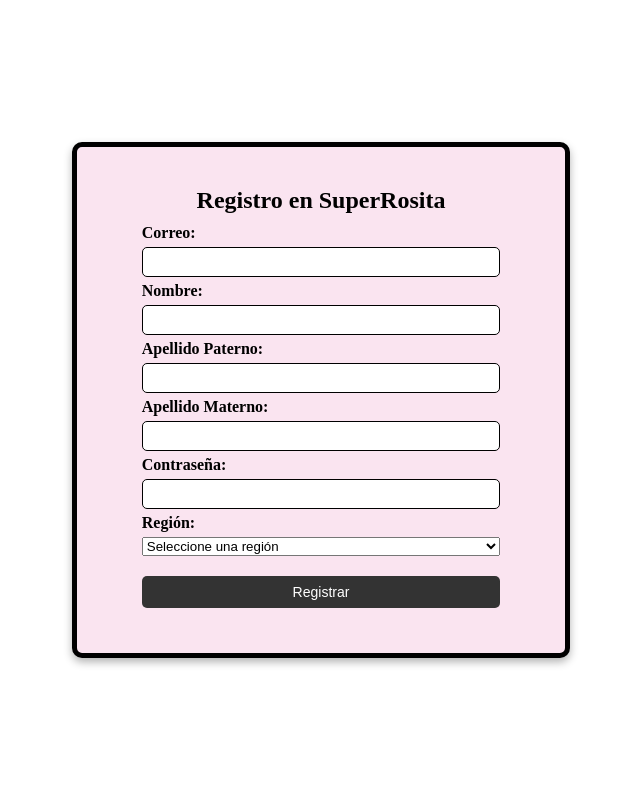
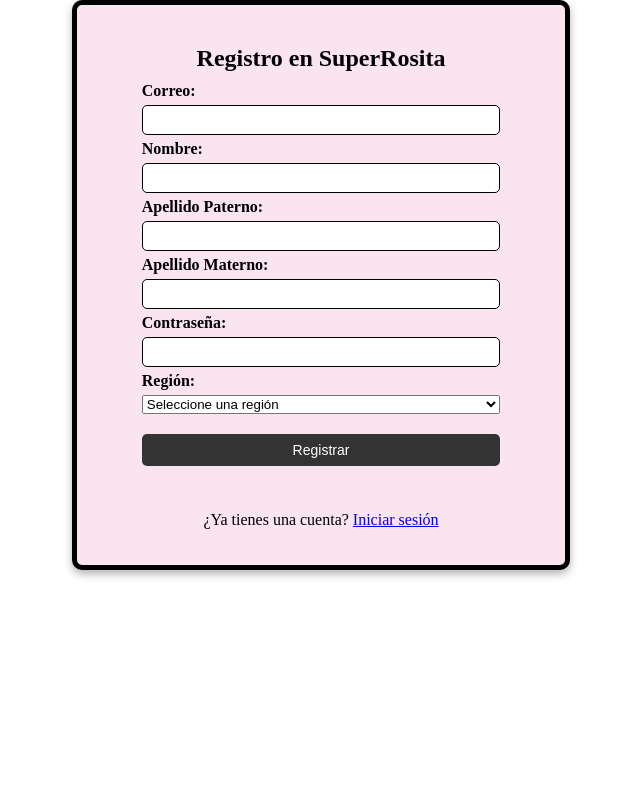
Before and after one commit to Zehkas/SuperRosita, a PHP site: page /view/registro.php in a window 1280 px wide. Shown: the whole page, without its empty margins (319-959 px from the left). Run offline with PHP 8.4, Linux system fonts and the light colour scheme.

Commit message:
Update registro.php

```diff
--- a/view/registro.php
+++ b/view/registro.php
@@ -1,20 +1,11 @@
 <!DOCTYPE html>
-<html lang="es">
+<html lang="en">
 <head>
     <meta charset="UTF-8">
     <meta name="viewport" content="width=device-width, initial-scale=1.0">
     <title>Registro SuperRosita</title>
     <link rel="stylesheet" href="../css/registro.css">
     <link rel="stylesheet" href="../css/global.css">
-    <style>
-    .centrar {
-        display: flex;
-        justify-content: center;
-        align-items: center;
-        min-height: 100vh;
-    }
-    </style>
-
 </head>
 <body>
 
@@ -49,16 +40,12 @@
                     <input type="submit" value="Registrar">
                 </div>
             </form>
-            <script>
-            function validateForm() {
-                var region = document.getElementById("region").value;
-                if (region === "") {
-                    alert("Seleccione una región válidaaa.");
-                    return false;
-                }
-                return true;
-            }
-            </script>
+
+            <!-- Enlace de inicio de sesión añadido -->
+            <div style="text-align: center; margin-top: 20px;">
+                <p>¿Ya tienes una cuenta? <a href="../view/login.php">Iniciar sesión</a></p>
+            </div>
+
         </div>
     </div>
 
```
